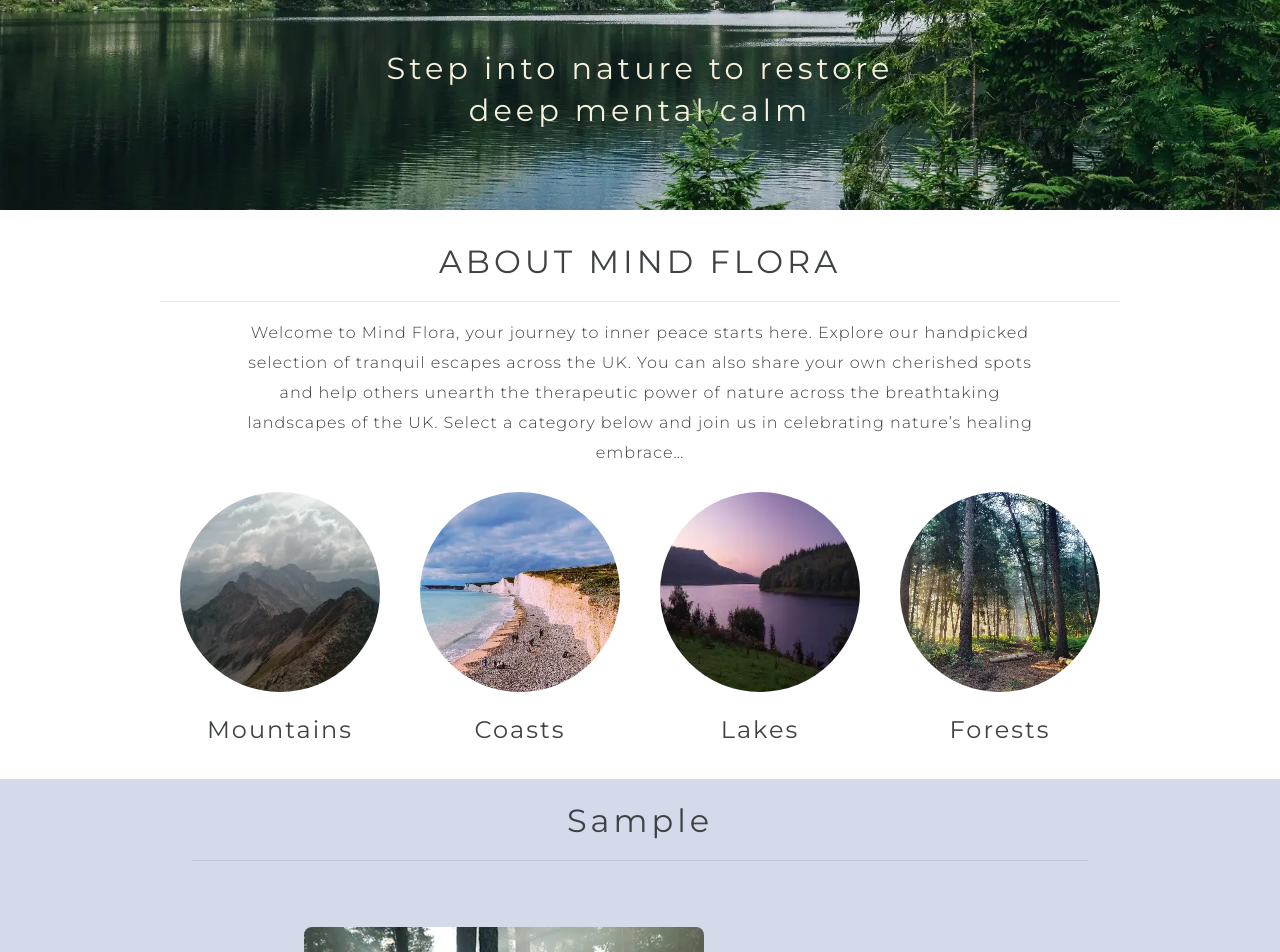
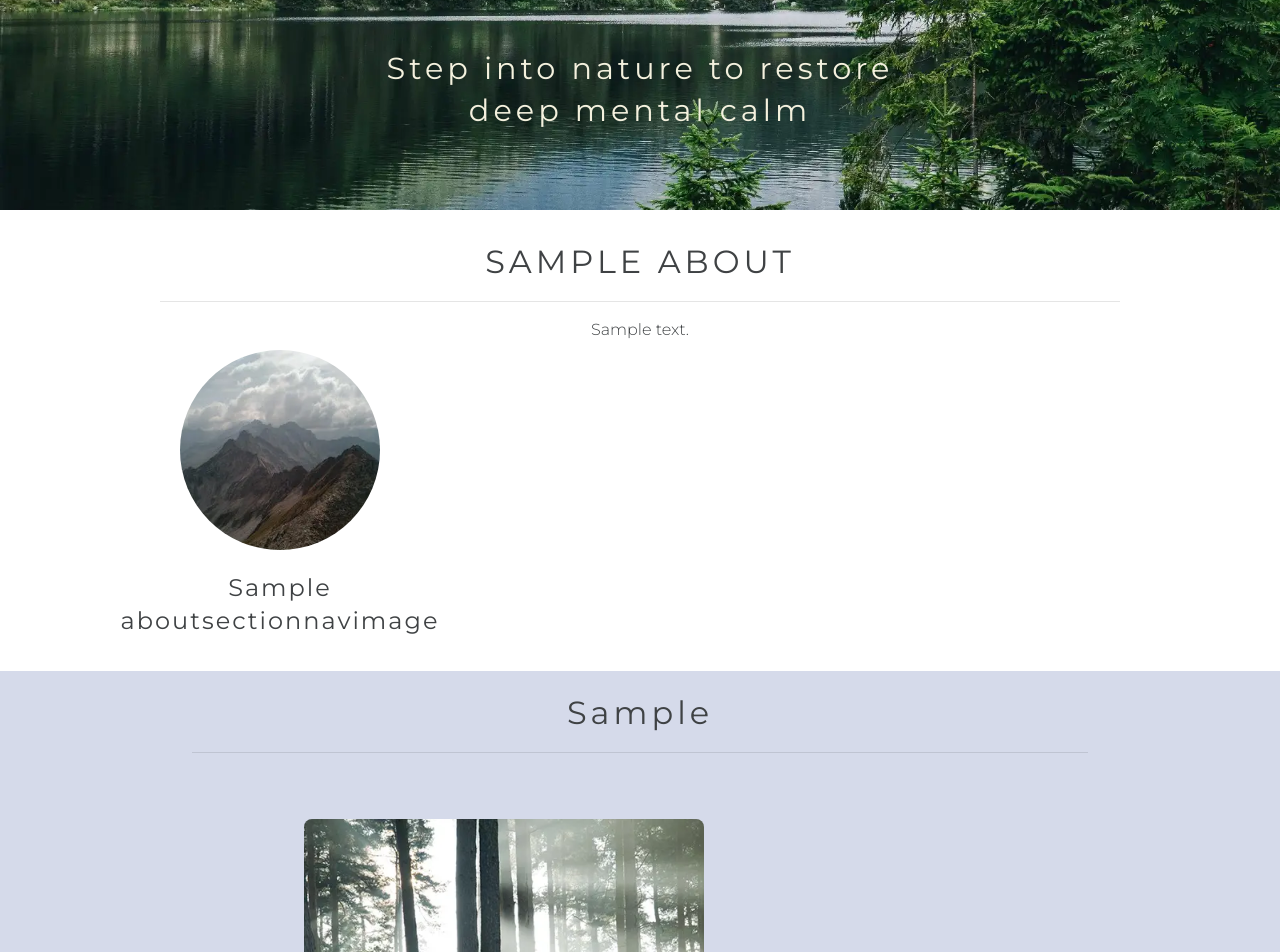
Before and after one commit to kun-shukla/ci-p3-mind-flora-django, a Django app: page / in a window 1280 px wide. Shown: the part 454-1406 px from the top of the page. Run offline with Django 4.2, Linux system fonts and the light colour scheme; tables that the repository leaves empty hold one stand-in row (values such as "Sample post"); some libraries are stand-ins or nearby versions.

Commit message:
Create About section models and update view / template files

```diff
--- a/blog/models.py
+++ b/blog/models.py
@@ -46,6 +46,27 @@ class Comment(models.Model):
     def __str__(self):
         return f"Comment {self.body} by {self.author}"
 
+class About(models.Model):
+    """
+    Stores a single About section entry
+    """
+    title = models.CharField(max_length=200)
+    content = models.TextField()
+    updated_on = models.DateTimeField(auto_now=True)
+
+    def __str__(self):
+        return f"{self.title}"
+
+class AboutSectionNavImage(models.Model):
+    """
+    Stores a single About section (circular) nav image/title
+    """
+    title = models.CharField(max_length=50)
+    created_on = models.DateTimeField(auto_now_add=True)
+
+    def __str__(self):
+        return self.title
+
 class UserRecommendedDestination(models.Model):
     full_Name = models.CharField(max_length=200)
     email = models.EmailField()
--- a/blog/templates/blog/index.html
+++ b/blog/templates/blog/index.html
@@ -24,17 +24,14 @@
 <section id="about-section">
     <div class="row">
         <div class="col-12">
-            <h2 id="about" class="uppercase">About Mind Flora</h2>
+            <h2 id="about" class="uppercase">{{ about.title }}</h2>
             <hr>
-            <p>Welcome to Mind Flora, your journey to inner peace starts here. Explore our handpicked selection
-                of tranquil escapes across the UK. You can also share your own cherished spots and help others
-                unearth the
-                therapeutic power of nature across the breathtaking landscapes of the UK. Select a category
-                below and join us in celebrating nature’s healing embrace…</p>
+            {{ about.content | safe }}
         </div>
     </div>
     <!-- About section circular category images -->
     <div id="about-sec-cats-wrapper" class="row">
+        {% for img in about_sec_imgs %}
         <!-- Use Bootstrap classes to create responsive grid format across mobile and larger screen devices -->
         <div class="col-12 col-sm-6 col-lg-3">
             <div class="about-sec-cat">
@@ -42,41 +39,13 @@
                     <img src="{% static 'images/about-sec-cat-img-mountain.webp' %}" alt="Mountains peaks">
                 </a>
                 <a href="#mountains">
-                    <h4>Mountains</h4>
+                    <h4>{{ img.title }}</h4>
                 </a>
             </div>
         </div>
-        <div class="col-12 col-sm-6 col-lg-3">
-            <div class="about-sec-cat">
-                <a href="#coasts">
-                    <img src="{% static 'images/about-sec-cat-img-coast.webp' %}" alt="A coast line">
-                </a>
-                <a href="#coasts">
-                    <h4>Coasts</h4>
-                </a>
-            </div>
-        </div>
-        <div class="col-12 col-sm-6 col-lg-3">
-            <div class="about-sec-cat">
-                <a href="#lakes">
-                    <img src="{% static 'images/about-sec-cat-img-lake.webp' %}" alt="A lake with purple sky">
-                </a>
-                <a href="#lakes">
-                    <h4>Lakes</h4>
-                </a>
-            </div>
-        </div>
-        <div class="col-12 col-sm-6 col-lg-3">
-            <div class="about-sec-cat">
-                <a href="#forests">
-                    <img src="{% static 'images/about-sec-cat-img-forest.webp' %}" alt="A forest with tall trees">
-                </a>
-                <a href="#forests">
-                    <h4>Forests</h4>
-                </a>
-            </div>
-        </div>
+        {% endfor %}
     </div>
+
     <!-- End of About section circular category images -->
 </section>
 <!-- End About section -->
--- a/blog/views.py
+++ b/blog/views.py
@@ -1,6 +1,6 @@
 from django.shortcuts import render
 # from django.views import generic
-from .models import Post, UserRecommendedDestination
+from .models import Post, About, AboutSectionNavImage, UserRecommendedDestination
 from .forms import ShareDiscoveryForm
 
 
@@ -8,6 +8,8 @@ from .forms import ShareDiscoveryForm
 
 def post_list(request):
     post_list = Post.objects.filter(status=1)
+    about_sec_imgs = AboutSectionNavImage.objects.all().order_by('created_on')
+    about = About.objects.all().order_by('-updated_on').first()
     if request.method == "POST":
         share_form = ShareDiscoveryForm(data=request.POST)
         if share_form.is_valid():
@@ -20,6 +22,8 @@ def post_list(request):
         "blog/index.html",
         {
             "post_list": post_list,
+            "about": about,
+            "about_sec_imgs": about_sec_imgs,
             "share_form": share_form,
         },
     )
```
Also changed, not shown: blog/admin.py (+6 -1 lines), blog/migrations/0008_about.py (added), blog/migrations/0009_aboutsectionnavimage.py (added).
